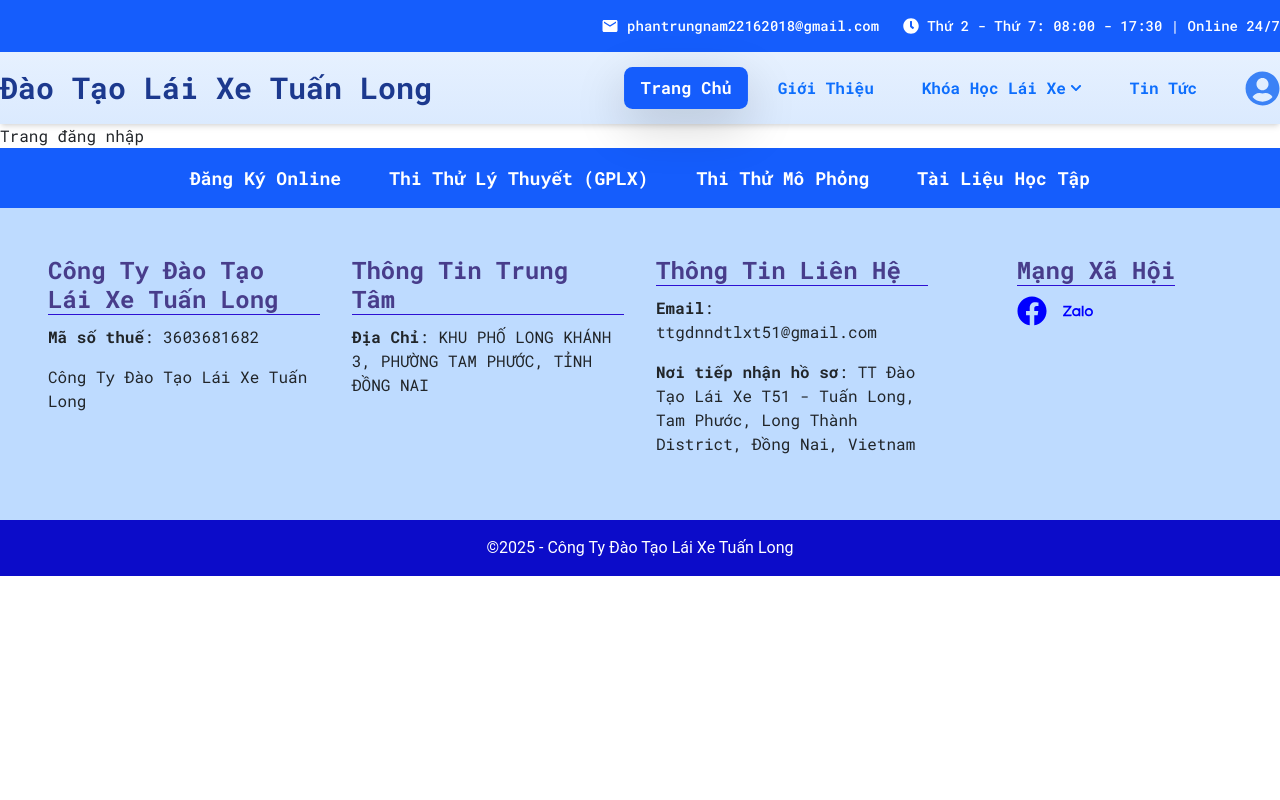
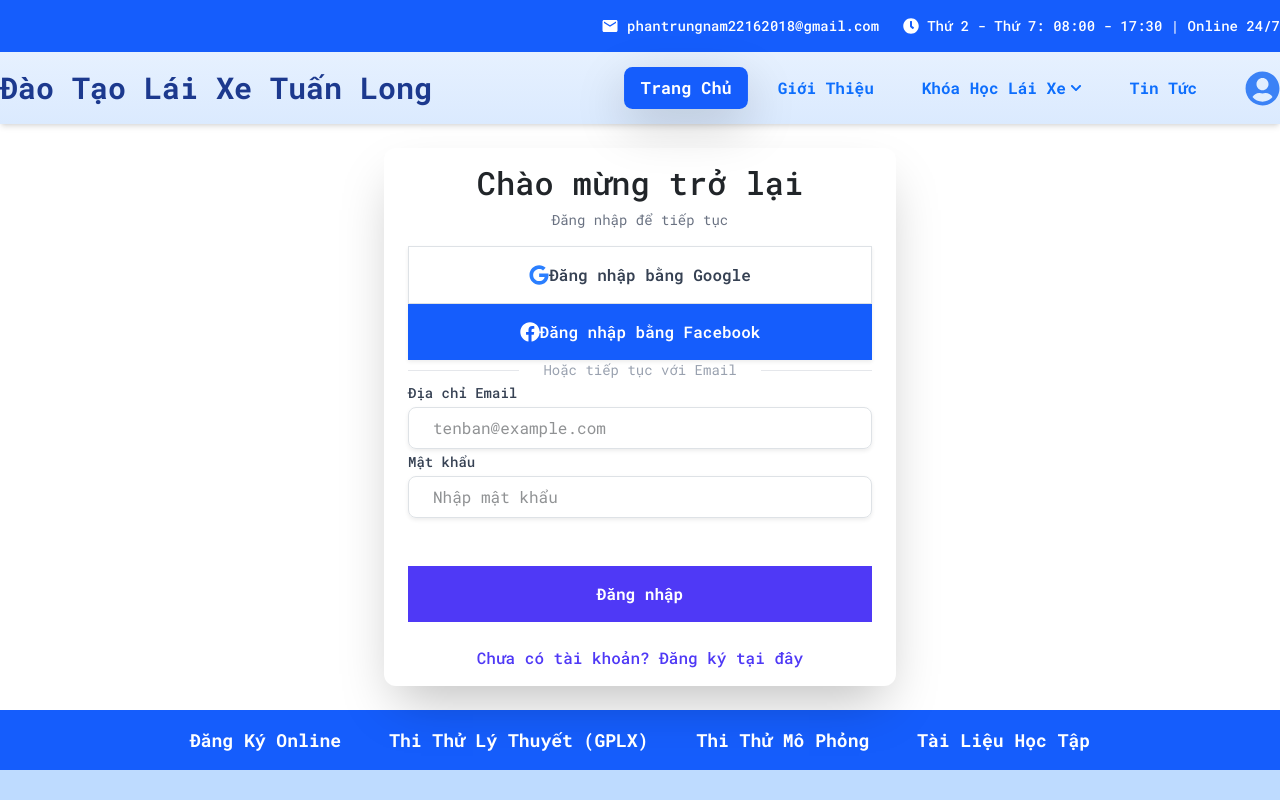
Before and after one commit to DThuong/DTLX-T51, a React (Vite) app: page /user/login in a window 1280 px wide. Shown: the top 800 px of the page. Built offline with nearby package versions, Linux system fonts and the light colour scheme; a web font is replaced by a local one.

Commit message:
update ui login

```diff
--- a/src/pages/user/Login.tsx
+++ b/src/pages/user/Login.tsx
@@ -1,9 +1,183 @@
-import React from 'react'
+import React, { useState } from 'react';
+// Import icons từ lucide-react (hoặc thư viện icon bạn đang sử dụng)
+import { FaGoogle, FaFacebook } from "react-icons/fa";
+
+// Khởi tạo các biến global (dummy values cho môi trường Canvas)
+// Trong ứng dụng thực tế, bạn sẽ khởi tạo Firebase/Firestore ở đây.
+const __app_id = 'login-app-123';
+const __firebase_config = '{}';
+const __initial_auth_token = '';
+
 
 const Login = () => {
+  const [isLogin, setIsLogin] = useState(true);
+
+  // States để lưu trữ dữ liệu form
+  const [email, setEmail] = useState('');
+  const [password, setPassword] = useState('');
+  const [confirmPassword, setConfirmPassword] = useState('');
+
+  const handleSubmit = (e:any) => {
+    e.preventDefault();
+
+    if (isLogin) {
+      console.log('Đang thực hiện Đăng nhập:', { email, password });
+      // Thêm logic Đăng nhập bằng Email/Password
+    } else {
+      if (password !== confirmPassword) {
+        console.error('Mật khẩu và Xác nhận Mật khẩu không khớp.');
+        return;
+      }
+      console.log('Đang thực hiện Đăng ký:', { email, password });
+      // Thêm logic Đăng ký bằng Email/Password
+    }
+  };
+
+  const handleSocialLogin = (provider:any) => {
+    console.log(`Đang gọi API Đăng nhập bằng ${provider}...`);
+    // Thêm logic gọi API Google/Facebook Auth ở đây (sử dụng Firebase Auth)
+  };
+
   return (
-    <div>Trang đăng nhập</div>
-  )
-}
+    // Container chính (Căn giữa toàn màn hình)
+    <div className="flex items-center justify-center p-4 sm:p-8 font-inter">
 
-export default Login
+      <div
+        className="
+          w-full max-w-lg
+          p-6 space-y-6 px-4 py-3
+          bg-white rounded-xl shadow-2xl
+          md:p-8
+        "
+      >
+
+        {/* Tiêu đề */}
+        <h2 className="text-3xl font-extrabold text-center text-gray-900">
+          {isLogin ? 'Chào mừng trở lại' : 'Tạo tài khoản mới'}
+        </h2>
+        <p className="text-center text-sm text-gray-500">
+          {isLogin ? 'Đăng nhập để tiếp tục' : 'Bắt đầu hành trình của bạn'}
+        </p>
+
+        {/* ======================================================= */}
+        {/* === SOCIAL LOGIN BUTTONS === */}
+        {/* ======================================================= */}
+        <div className="space-y-3">
+            {/* Nút Google */}
+            <button
+                type="button"
+                onClick={() => handleSocialLogin('Google')}
+                className="w-full flex items-center justify-center py-3 border border-gray-300 rounded-lg shadow-sm text-sm font-semibold text-gray-700 bg-white hover:bg-gray-50 transition duration-150"
+            >
+                {/* Sử dụng Chrome icon với màu Google blue */}
+                <FaGoogle className="w-5 h-5 mr-2 text-blue-500" />
+                {isLogin ? 'Đăng nhập bằng Google' : 'Đăng ký bằng Google'}
+            </button>
+
+            {/* Nút Facebook */}
+            <button
+                type="button"
+                onClick={() => handleSocialLogin('Facebook')}
+                className="w-full flex items-center justify-center py-3 rounded-lg shadow-sm text-sm font-semibold text-white bg-blue-600 hover:bg-blue-700 transition duration-150"
+            >
+                {/* Sử dụng Facebook icon với màu trắng */}
+                <FaFacebook className="w-5 h-5 mr-2" />
+                {isLogin ? 'Đăng nhập bằng Facebook' : 'Đăng ký bằng Facebook'}
+            </button>
+        </div>
+
+        {/* Dòng chữ "Hoặc" để chia tách form */}
+        <div className="relative flex items-center">
+            <div className="flex-grow border-t border-gray-200"></div>
+            <span className="flex-shrink mx-4 text-gray-400 text-sm">Hoặc tiếp tục với Email</span>
+            <div className="flex-grow border-t border-gray-200"></div>
+        </div>
+
+        {/* ======================================================= */}
+        {/* === FORM EMAIL/PASSWORD === */}
+        {/* ======================================================= */}
+        <form className="space-y-4" onSubmit={handleSubmit}>
+
+          {/* Trường Email */}
+          <div>
+            <label htmlFor="email" className="block text-sm font-medium text-gray-700 mb-1">
+              Địa chỉ Email
+            </label>
+            <input
+              type="email"
+              id="email"
+              value={email}
+              onChange={(e) => setEmail(e.target.value)}
+              required
+              className="w-full px-4 py-2 border border-gray-300 rounded-lg focus:ring-blue-500 focus:border-blue-500 transition duration-150 shadow-sm"
+              placeholder="tenban@example.com"
+            />
+          </div>
+
+          {/* Trường Mật khẩu */}
+          <div>
+            <label htmlFor="password" className="block text-sm font-medium text-gray-700 mb-1">
+              Mật khẩu
+            </label>
+            <input
+              type="password"
+              id="password"
+              value={password}
+              onChange={(e) => setPassword(e.target.value)}
+              required
+              className="w-full px-4 py-2 border border-gray-300 rounded-lg focus:ring-blue-500 focus:border-blue-500 transition duration-150 shadow-sm"
+              placeholder="Nhập mật khẩu"
+            />
+          </div>
+
+          {/* Trường Xác nhận Mật khẩu (Chỉ hiển thị khi Đăng ký) */}
+          {!isLogin && (
+            <div>
+              <label htmlFor="confirmPassword" className="block text-sm font-medium text-gray-700 mb-1">
+                Xác nhận Mật khẩu
+              </label>
+              <input
+                type="password"
+                id="confirmPassword"
+                value={confirmPassword}
+                onChange={(e) => setConfirmPassword(e.target.value)}
+                required
+                className="w-full px-4 py-2 border border-gray-300 rounded-lg focus:ring-blue-500 focus:border-blue-500 transition duration-150 shadow-sm"
+                placeholder="Nhập lại mật khẩu"
+              />
+            </div>
+          )}
+
+          {/* Nút Submit Email/Password */}
+          <button
+            type="submit"
+            className="w-full py-3 mt-5 bg-indigo-600 text-white font-bold rounded-lg hover:bg-indigo-700 focus:outline-none focus:ring-4 focus:ring-indigo-500 focus:ring-opacity-50 transition duration-300 transform hover:scale-[1.01]"
+          >
+            {isLogin ? 'Đăng nhập' : 'Hoàn tất Đăng ký'}
+          </button>
+        </form>
+
+        {/* Chuyển đổi trạng thái */}
+        <div className="text-center pt-4">
+          <button
+            onClick={() => {
+                setIsLogin(!isLogin);
+                // Xóa trạng thái form khi chuyển đổi
+                setEmail('');
+                setPassword('');
+                setConfirmPassword('');
+            }}
+            className="text-sm text-indigo-600 hover:text-indigo-800 transition duration-150 font-medium"
+          >
+            {isLogin
+              ? 'Chưa có tài khoản? Đăng ký tại đây'
+              : 'Đã có tài khoản? Quay lại Đăng nhập'
+            }
+          </button>
+        </div>
+      </div>
+    </div>
+  );
+};
+
+export default Login;
```
Also changed, not shown: src/style/login.css (added).
